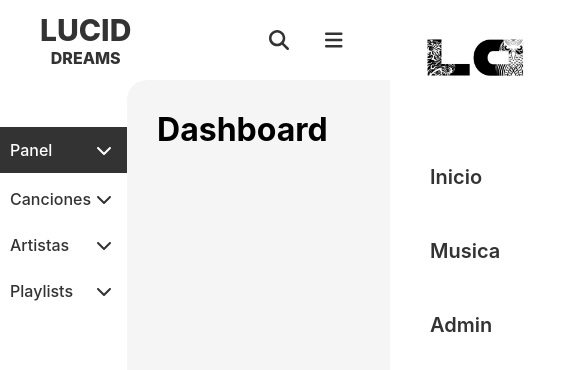
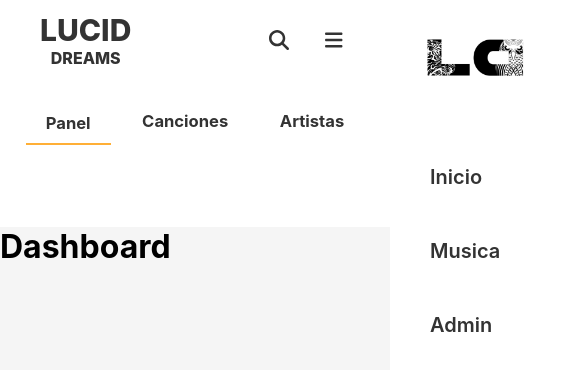
Before and after one commit to nayenjoaquin/lucid-dreams, a React (Create React App) app: page /admin/dashboard in a window 390 px wide. Shown: the top 370 px of the page, 585 px wide, since content can reach past the window. Built offline with nearby package versions, Linux system fonts and the light colour scheme.

Commit message:
responsive admin view

```diff
--- a/src/components/admin/admin-menu.js
+++ b/src/components/admin/admin-menu.js
@@ -1,6 +1,6 @@
 import { useNavigate } from 'react-router-dom'
 import { FontAwesomeIcon } from '@fortawesome/react-fontawesome'
-import { faChevronDown, faTableColumns } from '@fortawesome/free-solid-svg-icons'
+import { faChevronDown } from '@fortawesome/free-solid-svg-icons'
 
 const AdminMenu = (props) => {
 
@@ -9,13 +9,26 @@ const AdminMenu = (props) => {
     const navigate = useNavigate()
 
     const pages = [
-        {name: 'Panel', path: '/admin/dashboard', icon: faTableColumns},
+        {name: 'Panel', path: '/admin/dashboard'},
         {name: 'Canciones', path: '/admin/songs'},
         {name: 'Artistas', path: '/admin/artists'},
-        {name: 'Playlists', path: '/admin/playlists'},
     ]
 
     return(
+        <>
+        <div className='admin__mobile__menu'>
+            <ul>
+                { pages.map((page, index) => {
+                    let className = 'admin__mobile__menu__page'
+                    if("/admin/" + activePage === page.path) className += ' activePage'
+                    return(
+                        <li className={className} key={index} onClick={() => navigate(page.path)}>
+                            <h5>{page.name}</h5>
+                        </li>
+                    )
+                })}
+            </ul>
+        </div>
         <div className="admin__menu">
             <ul>
                 {pages.map((page, index) => {
@@ -34,6 +47,7 @@ const AdminMenu = (props) => {
                 })}
             </ul>
         </div>
+        </>
     )
 }
 
--- a/src/components/admin/admin.css
+++ b/src/components/admin/admin.css
@@ -6,6 +6,7 @@
 
 .admin__menu{
     width: 200px;
+    min-width: 150px;
     flex-grow: 2;
     height: 100%;
 
@@ -84,3 +85,95 @@
     padding: 30px 0 0 30px;
     position: relative;
 }
+
+
+@media screen and (max-width: 850px){
+    .admin{
+        flex-direction: column;
+    }
+
+    .admin__menu{
+        width: 100%;
+        height: 80px;
+        display: flex;
+        justify-content: space-between;
+        align-items: center;
+        padding: 0 30px;
+    }
+
+    .admin__menu ul{
+        display: none;
+    }
+
+    .admin__menu__page{
+        padding: 0;
+        display: flex;
+        justify-content: space-between;
+        align-items: center;
+    }
+
+    .admin__menu__page__link{
+        display: none;
+    }
+
+    .admin__menu__page__icon{
+        font-size: 24px;
+        color: #333;
+        transition: all .1s ease;
+        padding: 5px;
+    }
+
+    .admin__menu__page__icon:hover{
+        transform: translateY(3px) scale(1.1);
+        color: black;
+    }
+
+    .admin__subpage{
+        width: 100%;
+        min-width: 100%;
+        height: calc(100vh - 80px);
+        border-radius: 0;
+        padding: 0;
+    }
+}
+
+
+
+
+
+.admin__mobile__menu ul{
+    display: flex;
+    justify-content: space-around;
+    padding: 20px;
+    font-size: 20px;
+    color: #333;
+}
+
+.admin__mobile__menu ul li{
+    display: flex;
+    justify-content: center;
+    align-items: center;
+    flex-direction: column;
+    gap: 5px;
+    cursor: pointer;
+    transition: all .1s ease;
+    padding: 10px 20px;
+    border-radius: 10px 10px 0 0;
+}
+
+.admin__mobile__menu ul li:focus{
+    transform: translateY(3px);
+    background-color: #f5f5f5;
+}
+
+.admin__mobile__menu .activePage{
+    background-color: white;
+    border-bottom: 2px solid #ffaf36;
+    transform: translateY(3px);
+}
+
+@media screen and (min-width: 850px){
+    .admin__mobile__menu{
+        display: none;
+    }
+}
--- a/src/components/admin/admin.js
+++ b/src/components/admin/admin.js
@@ -4,7 +4,6 @@ import AdminMenu from './admin-menu'
 import { useParams } from 'react-router-dom'
 import Songs from './songs/songs'
 import Artists from './artists/artists'
-import Playlists from './playlists/playlists'
 
 const Admin = () => {
 
@@ -13,14 +12,13 @@ const Admin = () => {
     return(
         <div className="admin">
             <AdminMenu activePage={
-                page != null ? page : 'dashboard'
+                page != null ? page : 'songs'
             }/>
             {
                 page === 'dashboard' ? <Dashboard/>
                 : page === 'songs' ? <Songs/>
                 : page === 'artists' ? <Artists/>
-                : page === 'playlists' ? <Playlists/>
-                : page == null ? <Dashboard/>
+                : page == null ? <Songs/>
                 : null
             }
         </div>
--- a/src/components/admin/playlists/playlists.js
+++ /dev/null
@@ -1,10 +0,0 @@
-const Playlists = () => {
-
-    return(
-        <div className="admin__playlists admin__subpage">
-            <h1>Playlists</h1>
-        </div>
-    )
-}
-
-export default Playlists
--- a/src/components/admin/songs/addArtists.js
+++ b/src/components/admin/songs/addArtists.js
@@ -1,6 +1,6 @@
 import { faXmark } from '@fortawesome/free-solid-svg-icons';
 import { FontAwesomeIcon } from '@fortawesome/react-fontawesome';
-import { useEffect, useState } from 'react';
+import { useState } from 'react';
 import './inputs.css'
 import './artists.css'
 
@@ -66,7 +66,7 @@ const AddArtists = ( props ) => {
             <p className='add-artistas__title'>Seleccione los artistas que participan en la canción:</p>
 
             <div className="group add-artist-input">
-                <input  id="add-artist-input" autoComplete='off' type="text" name="artista" required onBlur={ e => {
+                <input  className="input" id="add-artist-input" autoComplete='off' type="text" name="artista" required onBlur={ e => {
                     setShowArtists(false);
                     e.currentTarget.value = "";
                 }} onFocus={ async e => {
@@ -80,7 +80,7 @@ const AddArtists = ( props ) => {
                     showArtists
                     ? <div className='add-artistas__artists'>
                         {
-                            matchedArtists.length == 0
+                            matchedArtists.length === 0
                             ?  <p className='add-artistas__artists__artist no-results'>No se encontraron artistas :c</p>
                             :   matchedArtists.map( (artista,key) => {
                                 return(
--- a/src/components/admin/songs/inputs.css
+++ b/src/components/admin/songs/inputs.css
@@ -2,7 +2,7 @@
 .group 			  {
   position:relative;
 }
-input 				{
+.input 				{
   font-size:16px;
   padding: 7px 0 8px 0;
   display:block;
@@ -11,7 +11,7 @@ input 				{
   border-bottom:1px solid #757575;
   color: #333;
 }
-input:focus 		{ outline:none; border-bottom: 1px solid #ffaf36;}
+.input:focus 		{ outline:none; border-bottom: 1px solid #ffaf36;}
 
 /* LABEL ======================================= */
 label 				 {
@@ -27,7 +27,7 @@ label 				 {
 }
 
 /* active state */
-input:focus ~ label, input:valid ~ label 		{
+.input:focus ~ label, .input:valid ~ label 		{
   top:-10px;
   font-size:12px;
 }
@@ -53,7 +53,7 @@ input:focus ~ label, input:valid ~ label 		{
 }
 
 /* active state */
-input:focus ~ .bar:before, input:focus ~ .bar:after {
+.input:focus ~ .bar:before, .input:focus ~ .bar:after {
   width:50%;
 }
 
@@ -69,7 +69,7 @@ input:focus ~ .bar:before, input:focus ~ .bar:after {
 }
 
 /* active state */
-input:focus ~ .highlight {
+.input:focus ~ .highlight {
   -webkit-animation:inputHighlighter 0.3s ease;
   -moz-animation:inputHighlighter 0.3s ease;
   animation:inputHighlighter 0.3s ease;
--- a/src/components/admin/songs/new-song.js
+++ b/src/components/admin/songs/new-song.js
@@ -26,7 +26,8 @@ const NewSong = (props) => {
 
     const [name,setName] = useState("Nombre de la canción");
     const [artists,setArtists] = useState([]);
-    const [img,setImg] = useState(false);
+    // const [img,setImg] = useState(false);
+    const img = false;
 
     return(
         <div className="admin__songs__new-song" onClick={ e => {
@@ -61,7 +62,7 @@ const NewSong = (props) => {
 
                 <div className="admin__songs__new-song__form__inputs">
                     <div className="group">
-                        <input type="text" name="titulo" required onChange={ e => {
+                        <input className="input" type="text" name="titulo" required onChange={ e => {
                             if(e.target.value.length > 0){
                                 setName(e.target.value);
                             }else{
--- a/src/components/admin/songs/songs.css
+++ b/src/components/admin/songs/songs.css
@@ -9,7 +9,7 @@
     background-color: white;
     height: 80px;
     padding: 10px 20px;
-    border-radius: 20px 0 0 0;
+    border-radius: 16px 0 0 0;
     position: relative;
 }
 
@@ -52,16 +52,15 @@
 
 .admin__songs__new-song__form{
     width: 400px;
-    height: 500px;
-    padding: 20px;
+    padding: 40px;
     margin: auto;
     display: flex;
     flex-direction: column;
     align-items: center;
     background-color: white;
     box-shadow: 0 0 20px rgba(0,0,0,.1);
-    border-radius: 20px;
-    gap: 20px;
+    border-radius: 10px;
+    gap: 40px;
     justify-content: space-around;
 }
 
@@ -98,6 +97,7 @@
     display: flex;
     flex-direction: column;
     justify-content: center;
+    user-select: none;
 }
 
 .admin__songs__new-song__form__header__info__nombre{
@@ -117,9 +117,7 @@
     display: flex;
     flex-direction: column;
     gap: 20px;
-    flex-grow: 1;
     width: 100%;
-    padding: 0 20px;
     justify-content: center;
 }
 
@@ -161,3 +159,20 @@
 .admin__songs__new-song__form__buttons__save-btn:hover{
     transform: translateY(-2px);
 }
+
+@media screen and (max-width: 850px){
+    .admin__songs__filterbar{
+        border-radius: 0;
+    }
+}
+
+@media screen and (max-width: 500px){
+    .admin__songs__new-song__form{
+        width: 100%;
+        height: 70%;
+        border-radius: 10px 10px 0 0;
+        box-shadow: none;
+        position: absolute;
+        bottom: 0;
+    }
+}
--- a/src/components/musica/musica.css
+++ b/src/components/musica/musica.css
@@ -184,6 +184,7 @@
         height: 150px;
         font-size: 40px;
         margin-bottom: 10px;
+        padding: 20px;
     }
     .song-item{
         padding: 10px;
```
Also changed, not shown: 1 other file (tests, documents, lock files or other folders).
